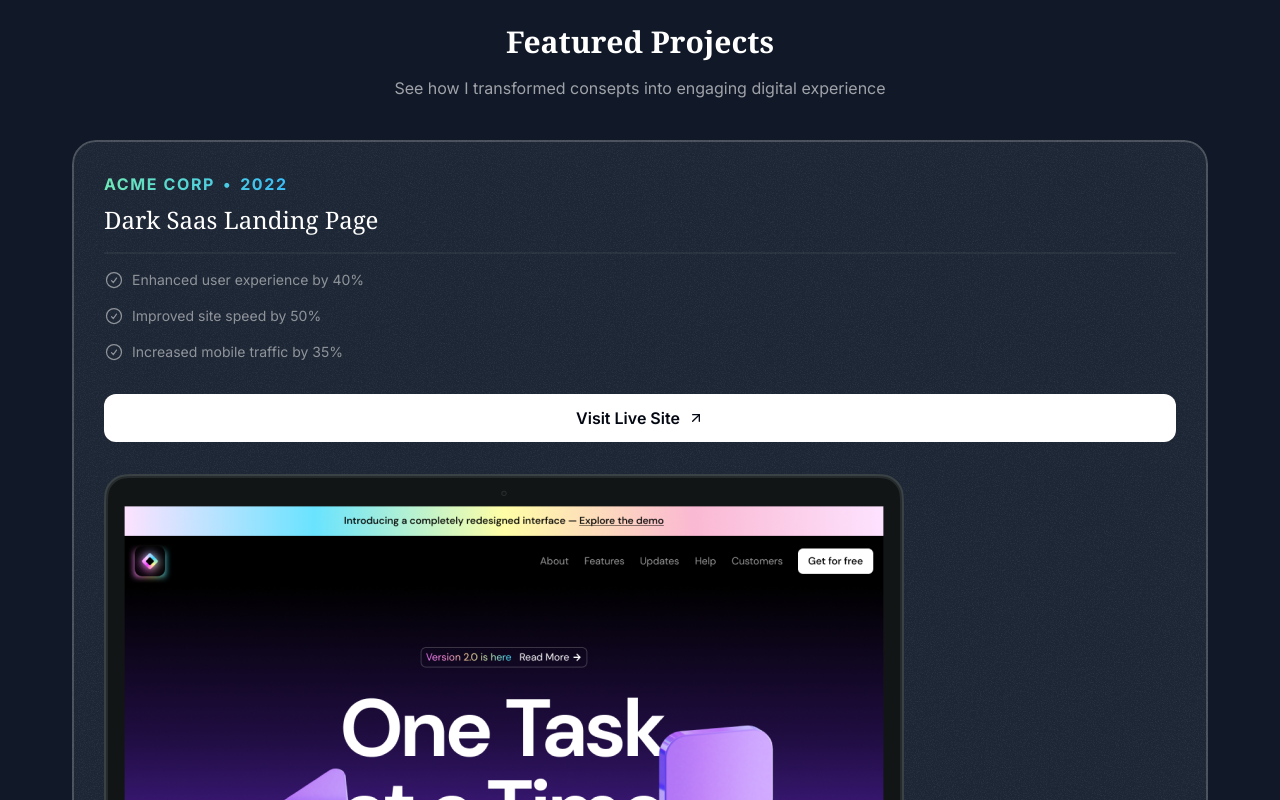
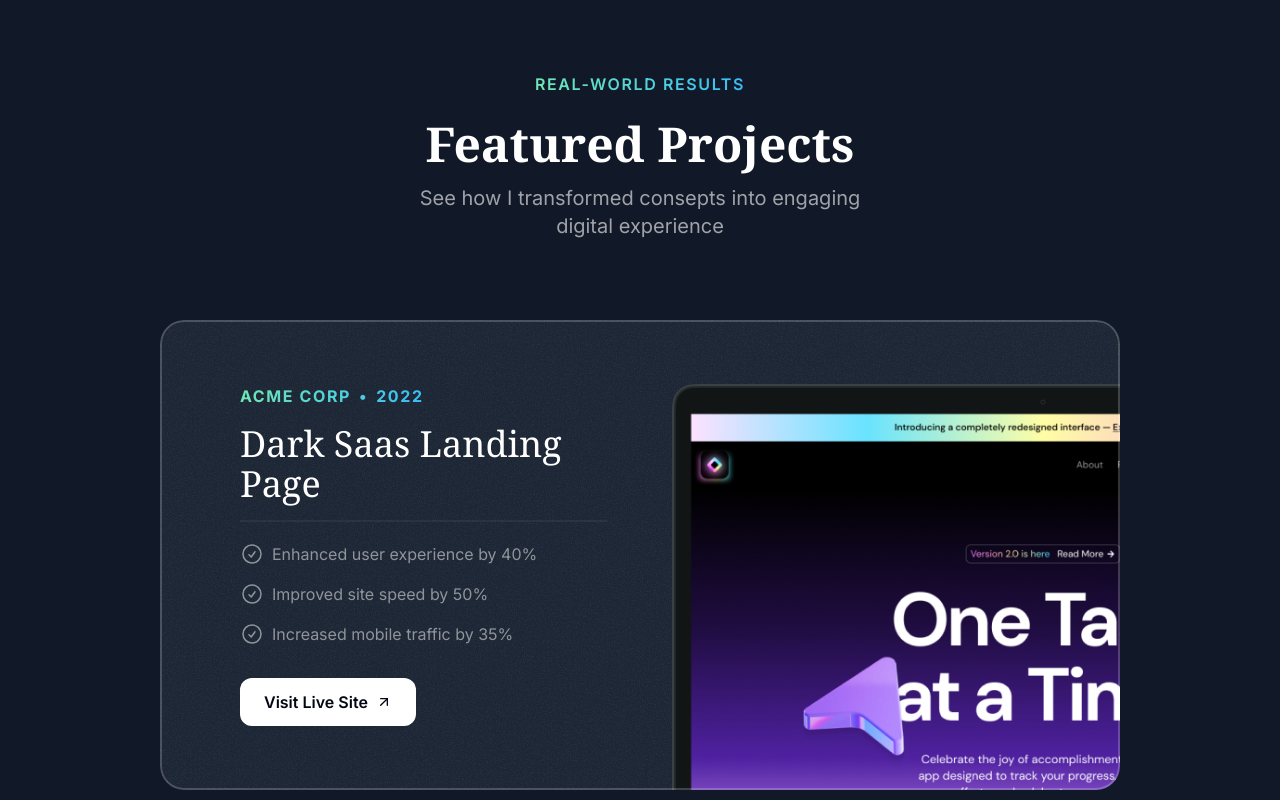
Before and after one commit to shivanibhadauria/portfolioNextjs, a Next.js app: page / in a window 1280 px wide. Shown: the part 940-1740 px from the top of the page. Built offline with nearby package versions, Linux system fonts and the light colour scheme; a web font is replaced by a local one.

Commit message:
projecct section responsivness added

```diff
--- a/src/app/globals.css
+++ b/src/app/globals.css
@@ -10,3 +10,9 @@
     @apply border-2 absolute inset-0 top-1/2 left-1/2 -translate-x-1/2 -translate-y-1/2  rounded-full border-emerald-300/5 shadow-[0_0_80px_inset] shadow-emerald-300/5;
   }
 }
+
+@layer utilities {
+  .container{
+    @apply lg:max-w-5xl
+  }
+}
--- a/src/sections/Projects.tsx
+++ b/src/sections/Projects.tsx
@@ -47,42 +47,47 @@
 
 export const ProjectsSection = () => {
   return (
-    <section className="pb-16">
+    <section className="pb-16 lg:py-24">
       <div className="container ">
         <div className="flex justify-center">
           <p className=" bg-gradient-to-r from-emerald-300 to-sky-400 text-transparent bg-clip-text text-center font-semibold uppercase tracking-widest  ">
             REAL-WORLD RESULTS
           </p>
         </div>
-        <h2 className=" font-serif font-bold text-3xl mt-6 text-center ">
+        <h2 className=" font-serif font-bold text-3xl mt-6 text-center md:text-5xl ">
           Featured Projects
         </h2>
-        <p className=" text-white/60 text-center mt-4 ">
+        <p className=" text-white/60 text-center mt-4 md:text-lg lg:text-xl max-w-md mx-auto ">
           See how I transformed consepts into engaging digital experience
         </p>
 
-        <div className=" flex  flex-col  gap-20 mt-10  ">
+        <div className=" flex  flex-col  gap-20 mt-10 md:mt-20  ">
           {portfolioProjects.map((project) => (
             <div
-              className=" bg-gray-800 rounded-3xl z-0  relative after:content-[''] after:absolute after:inset-0 after:z-10 overflow-hidden  after:outline-2 after:outline after:-outline-offset-2 after:rounded-3xl after:outline-white/20  px-8 pt-8 after:pointer-events-none "
+              className=" bg-gray-800 rounded-3xl z-0  relative after:content-[''] after:absolute after:inset-0 after:z-10 overflow-hidden  after:outline-2 after:outline after:-outline-offset-2 after:rounded-3xl after:outline-white/20  px-8 pt-8 md:pt-12 md:px-10 lg:pt-16 lg:px-20 after:pointer-events-none  "
               key={project.title}
             >
               <div
                 className=" absolute -z-10 opacity-5 inset-0"
                 style={{ backgroundImage: `url(${Grainimage.src})` }}
               ></div>
+
+              <div className=" lg:grid  lg:grid-cols-2 lg:gap-16  ">
+                <div className="lg:pb-16">
                   <div className="   gap-2 bg-gradient-to-r from-emerald-300 to-sky-400 text-transparent bg-clip-text uppercase tracking-widest font-bold inline-flex ">
                     <span className="">{project.company}</span>
                     <span className="  "> &bull; </span>
                     <span>{project.year}</span>
                   </div>
-              <h2 className=" font-serif    text-2xl mt-2 ">{project.title}</h2>
+                  <h2 className=" font-serif    text-2xl md:text-4xl mt-2 md:mt-4 ">
+                    {project.title}
+                  </h2>
                   <hr className=" border-t-2 border-white/5 mt-4 " />
-              <ul className="flex flex-col gap-4 mt-4">
+                  <ul className="flex flex-col gap-4 md:mt-5 mt-4">
                     {project.results.map((result) => (
                       <>
-                    <li className="flex gap-2 text-sm text-white/50 ">
-                      <CheckIcon className="size-5" />
+                        <li className="flex gap-2 text-sm md:text-base text-white/50 ">
+                          <CheckIcon className="size-5 md:size-6" />
                           <span>{result.title}</span>
                         </li>
                       </>
@@ -91,18 +96,22 @@
                   <a className="   " href={project.link}>
                     <button
                       type="button"
-                  className=" text-gray-950  mt-8 bg-white h-12 w-full rounded-xl font-semibold items-center justify-center gap-2 flex   "
+                      className=" text-gray-950  mt-8 bg-white h-12 w-full md:w-auto px-6 rounded-xl font-semibold items-center justify-center gap-2 flex   "
                     >
                       <span>Visit Live Site</span>
 
                       <ArrowUp className="size-4 inline-flex" />
                     </button>
                   </a>
+                </div>
+                <div>
                   <Image
-                className=" mt-8  -mb-4 "
+                    className=" mt-8  -mb-4 md:-mb-0 lg:mt-0 lg:absolute lg:h-full lg:w-auto lg:max-w-none "
                     src={project.image}
                     alt="Project Image"
                   />
+                </div>
+              </div>
             </div>
           ))}
         </div>
```
Lines whose indentation alone changed are shown as unchanged.
